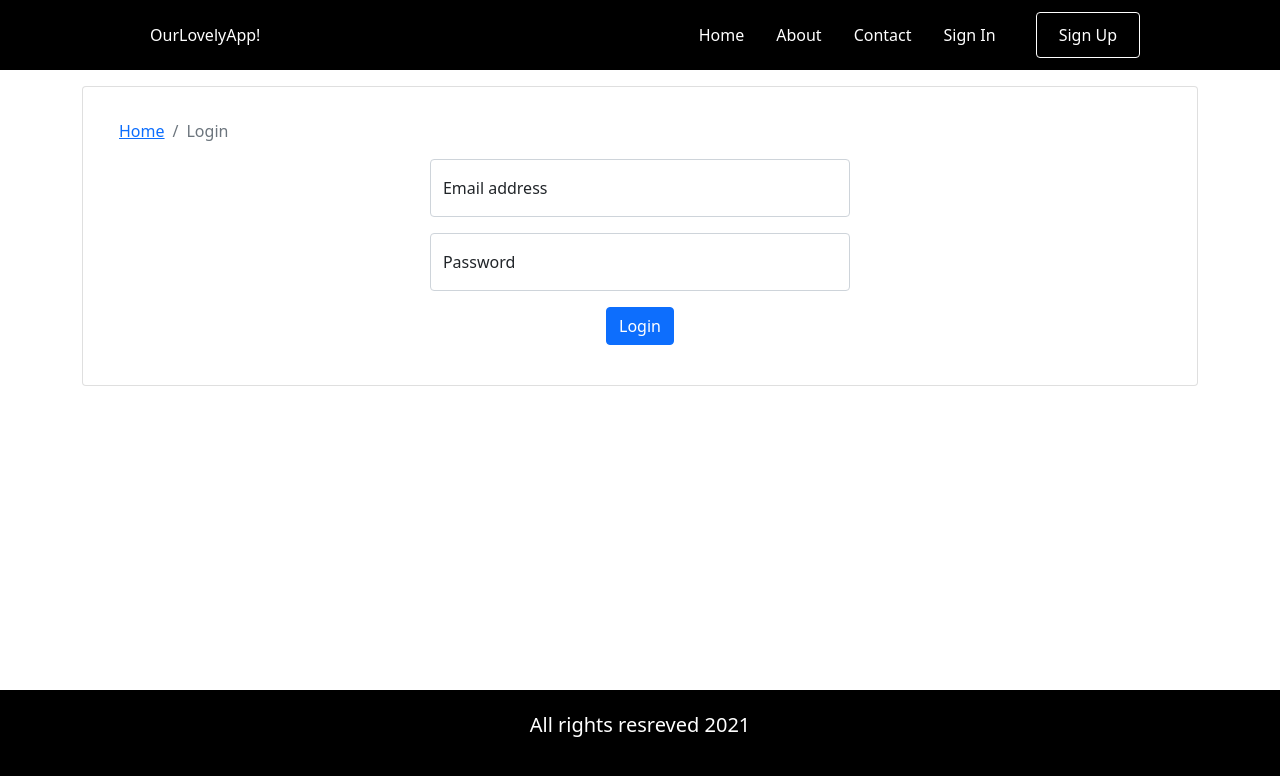
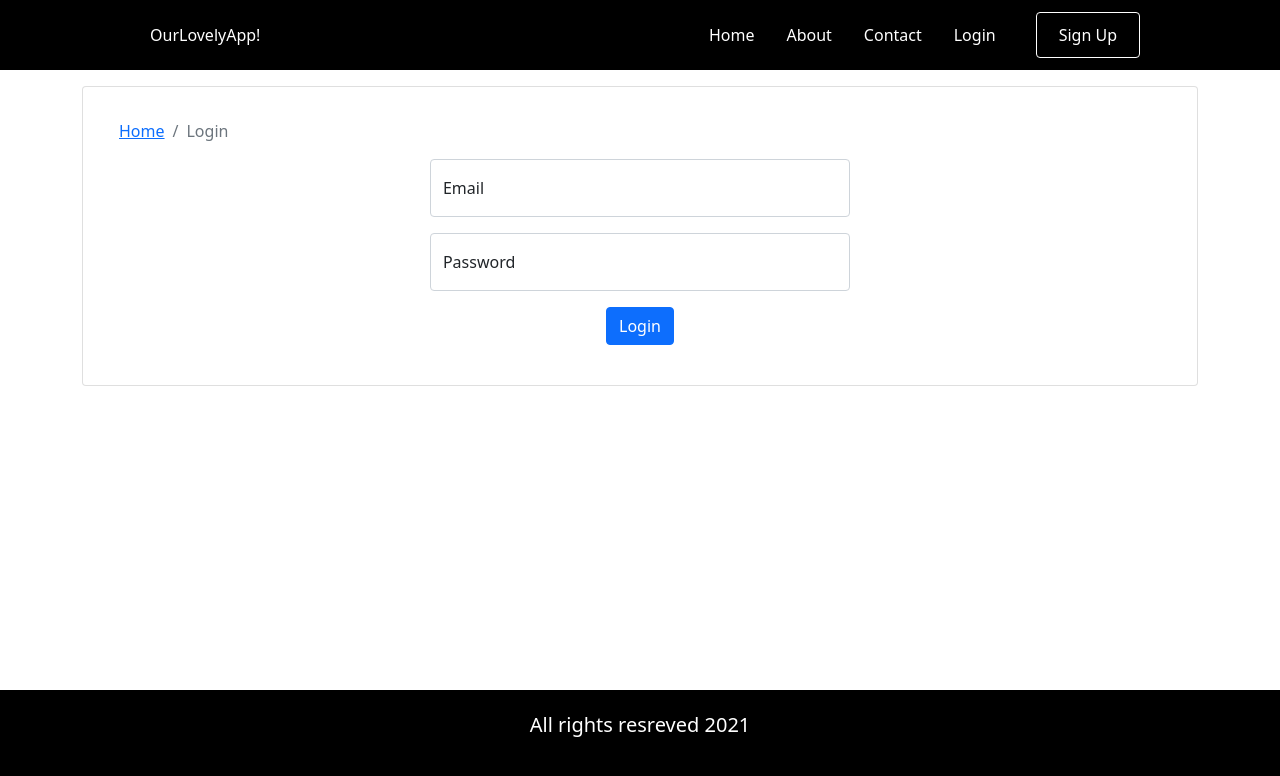
Before and after one commit to reem-alrashed/react-app, a React (Create React App) app: page /signin in a window 1280 px wide. Shown: the top 776 px of the page. Built offline with nearby package versions, Linux system fonts and the light colour scheme.

Commit message:
Changed sign in to log in

```diff
--- a/src/components/Navbar/index.js
+++ b/src/components/Navbar/index.js
@@ -29,7 +29,7 @@ const Navbar = () => {
                     Contact
                 </NavLink>
                 <NavLink to="/signin" activeStyle>
-                    Sign In
+                   Login
                 </NavLink>
                 <NavBtn>
                     <NavBtnLink to="/sign-up">Sign Up</NavBtnLink>
--- a/src/pages/signin.js
+++ b/src/pages/signin.js
@@ -1,6 +1,6 @@
 import React from "react";
 import "bootstrap/dist/css/bootstrap.min.css";
-import { Card,Form,FloatingLabel,Button,Breadcrumb  } from 'react-bootstrap';
+import { Card, Form, FloatingLabel, Button, Breadcrumb } from 'react-bootstrap';
 
 function App() {
 
@@ -10,14 +10,14 @@ function App() {
       <Card>
         <div className="row d-flex justify-content-center m-4" style={{'text-align': 'center'}}>
         <Breadcrumb className="mt-2 mr-4">
-  <Breadcrumb.Item >Home</Breadcrumb.Item>
-  <Breadcrumb.Item active>Login</Breadcrumb.Item>
-</Breadcrumb>
+          <Breadcrumb.Item >Home</Breadcrumb.Item>
+          <Breadcrumb.Item active>Login</Breadcrumb.Item>
+        </Breadcrumb>
           <div className="col-md-5">
             <form id="loginform" >
             <FloatingLabel
     controlId="floatingInput"
-    label="Email address"
+    label="Email "
     className="mb-3"
   >
     <Form.Control type="email" placeholder="name@example.com" />
```
